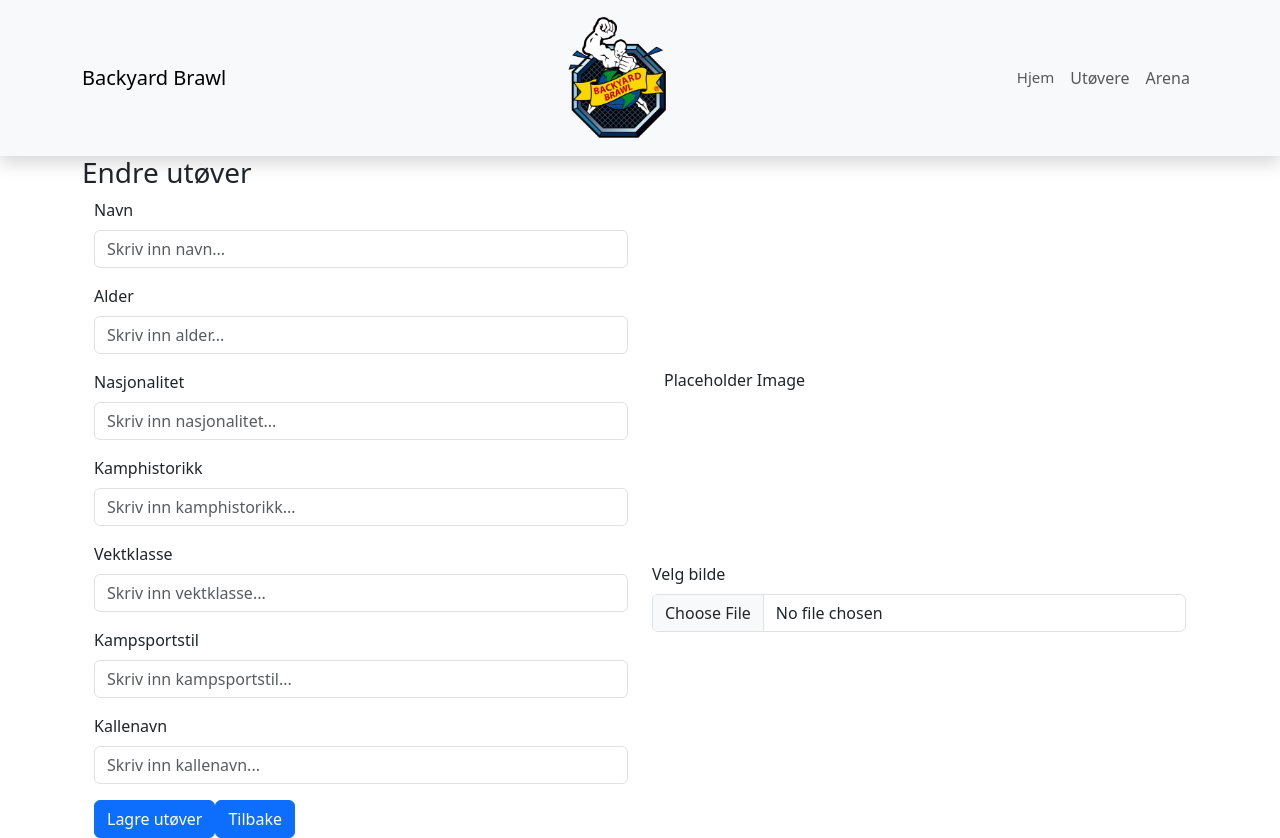
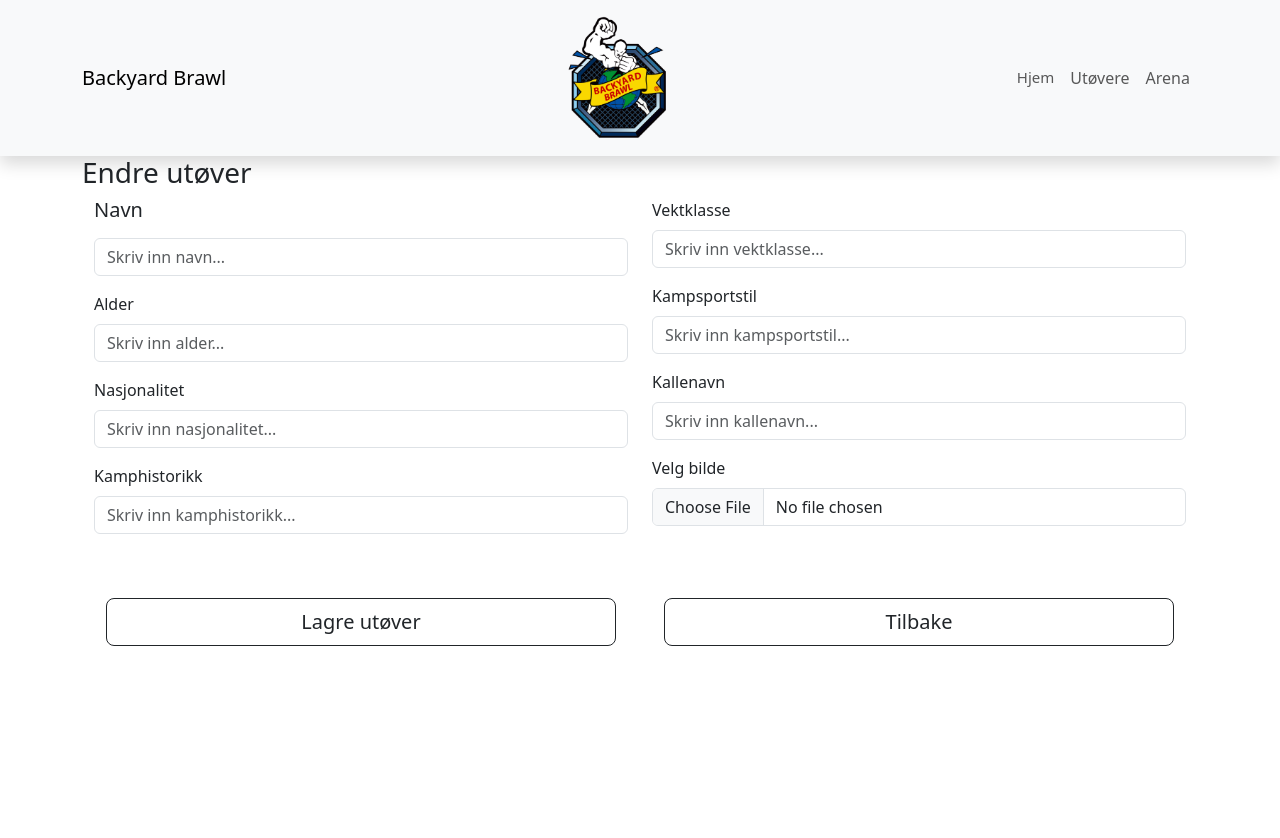
Before and after one commit to Fredrikhoolm/web3-exam, a React (Create React App) app in the folder mma/: page /edit-athlete/1 in a window 1280 px wide. After the commit the page ends 800 px from the top, so only its background shows below. Built offline with nearby package versions, Linux system fonts and the light colour scheme; no server answers.

Commit message:
editAthlete fix

```diff
--- a/mma/src/components/athlete/EditAthlete.tsx
+++ b/mma/src/components/athlete/EditAthlete.tsx
@@ -1,5 +1,5 @@
 import axios from "axios";
-import { useEffect, useState } from "react";
+import { FC, useEffect, useState } from "react";
 import { Button, Col, Container, Form, Row } from "react-bootstrap";
 import { Link, useLocation } from "react-router-dom";
 import { IAthlete } from "../../interfaces/IAthlete";
@@ -26,10 +26,10 @@
   useEffect(() => {
     axios
       .get(`https://localhost:5001/MmaAthlete/${id}`)
-      .then(response => {
+      .then((response) => {
         setAthlete(response.data);
       })
-      .catch(error => {
+      .catch((error) => {
         console.log(error);
       });
   }, [id]);
@@ -78,11 +78,11 @@
         "Content-Type": "application/json",
       },
     })
-      .then(resp => {
+      .then((resp) => {
         console.log(resp);
         console.info(`Successfully updated ${athlete.name}`);
       })
-      .catch(error => {
+      .catch((error) => {
         console.error(error);
       });
   };
@@ -95,12 +95,14 @@
             <Row>
               {" "}
               <Form.Group className="mb-3">
-                <Form.Label>Navn</Form.Label>
+                <Form.Label>
+                  <h5>Navn</h5>
+                </Form.Label>
                 <Form.Control
                   name="name"
                   type="text"
                   value={athlete.name}
-                  onChange={e => handleInput("name", e.target.value)}
+                  onChange={(e) => handleInput("name", e.target.value)}
                   placeholder="Skriv inn navn..."
                 />
               </Form.Group>
@@ -110,7 +112,7 @@
               <Form.Group className="mb-3">
                 <Form.Label>Alder</Form.Label>
                 <Form.Control
-                  onChange={e => handleInput("age", e.target.value)}
+                  onChange={(e) => handleInput("age", e.target.value)}
                   value={athlete.age}
                   name="age"
                   type="number"
@@ -123,7 +125,7 @@
               <Form.Group className="mb-3">
                 <Form.Label>Nasjonalitet</Form.Label>
                 <Form.Control
-                  onChange={e => handleInput("nationality", e.target.value)}
+                  onChange={(e) => handleInput("nationality", e.target.value)}
                   name="nationality"
                   type="text"
                   value={athlete.nationality}
@@ -136,7 +138,7 @@
               <Form.Group className="mb-3">
                 <Form.Label>Kamphistorikk</Form.Label>
                 <Form.Control
-                  onChange={e => handleInput("record", e.target.value)}
+                  onChange={(e) => handleInput("record", e.target.value)}
                   name="record"
                   type="text"
                   value={athlete.record}
@@ -144,12 +146,14 @@
                 />
               </Form.Group>
             </Row>
-
+          </Form>
+        </Col>
+        <Col>
           <Row>
             <Form.Group className="mb-3">
               <Form.Label>Vektklasse</Form.Label>
               <Form.Control
-                  onChange={e => handleInput("division", e.target.value)}
+                onChange={(e) => handleInput("division", e.target.value)}
                 name="division"
                 type="text"
                 value={athlete.division}
@@ -162,7 +166,7 @@
             <Form.Group className="mb-3">
               <Form.Label>Kampsportstil</Form.Label>
               <Form.Control
-                  onChange={e => handleInput("style", e.target.value)}
+                onChange={(e) => handleInput("style", e.target.value)}
                 name="style"
                 type="text"
                 value={athlete.style}
@@ -175,7 +179,7 @@
             <Form.Group className="mb-3">
               <Form.Label>Kallenavn</Form.Label>
               <Form.Control
-                  onChange={e => handleInput("nickname", e.target.value)}
+                onChange={(e) => handleInput("nickname", e.target.value)}
                 name="nickname"
                 type="text"
                 value={athlete.nickname}
@@ -183,24 +187,39 @@
               />
             </Form.Group>
           </Row>
-            <Link to={`/athletes`}>
-              <Button variant="primary" onClick={putAthlete}>
-                Lagre utøver
-              </Button>
-            </Link>
-            <Link to={`/athletes`}>
-              <Button variant="primary"> Tilbake </Button>
-            </Link>
-          </Form>
-        </Col>
-        <Col>
-          <Container fluid className="ImgPlaceholder">
-            Placeholder Image
-          </Container>
+
           <Form.Group>
             <Form.Label>Velg bilde</Form.Label>
             <Form.Control name="image" type="file" />
           </Form.Group>
+        </Col>
+      </Row>
+      <Row>
+        <Col>
+          <Container className="mt-5">
+            <Link
+              className="d-grid gap-2 text-decoration-none"
+              to={`/athletes`}
+            >
+              <Button size="lg" variant="outline-dark" onClick={putAthlete}>
+                {" "}
+                Lagre utøver{" "}
+              </Button>
+            </Link>
+          </Container>
+        </Col>
+        <Col>
+          <Container className="mt-5">
+            <Link
+              className="d-grid gap-2 text-decoration-none"
+              to={`/athletes`}
+            >
+              <Button variant="outline-dark" size="lg">
+                {" "}
+                Tilbake{" "}
+              </Button>
+            </Link>
+          </Container>
         </Col>
       </Row>
     </Container>
```
Lines whose indentation alone changed are shown as unchanged.
